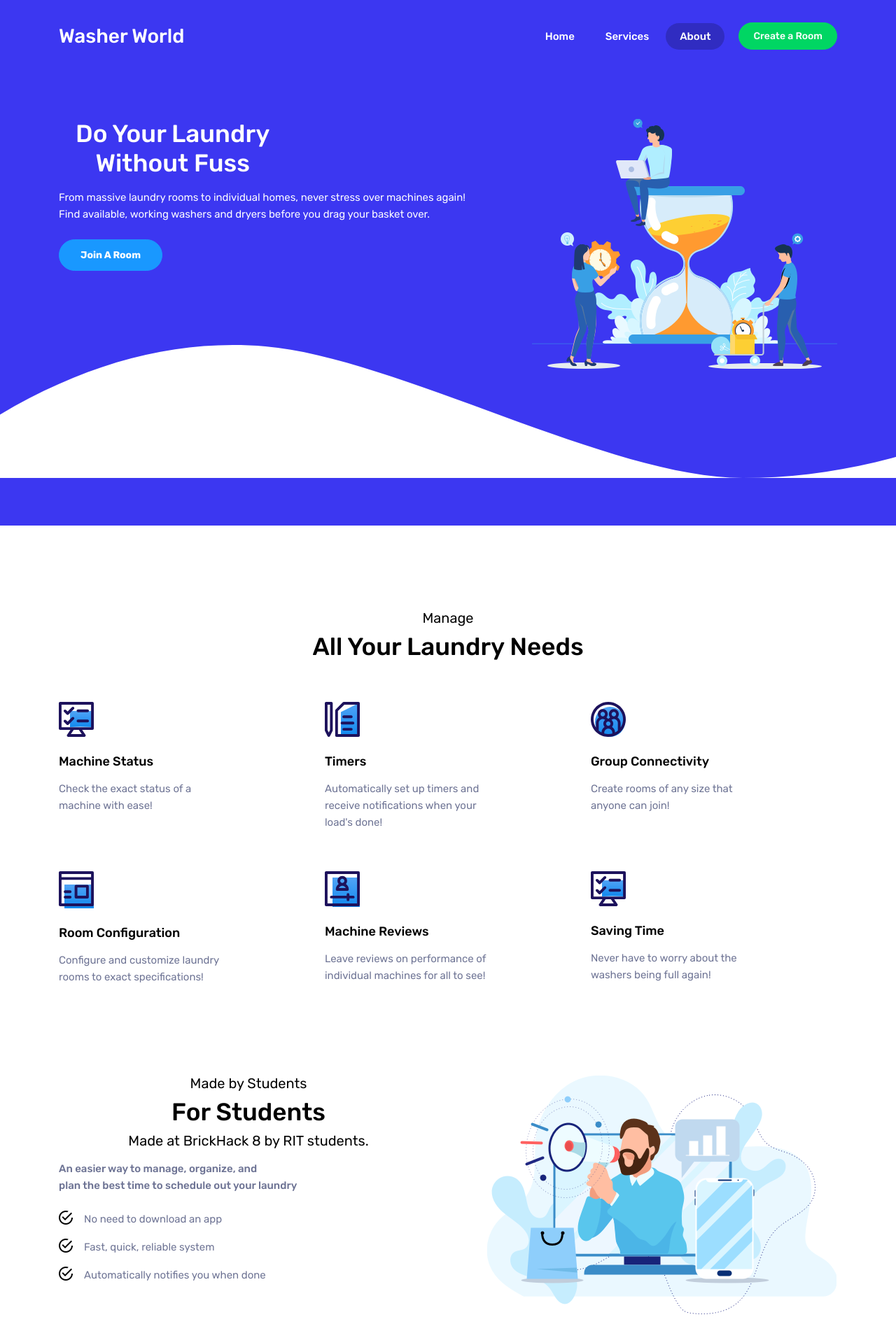
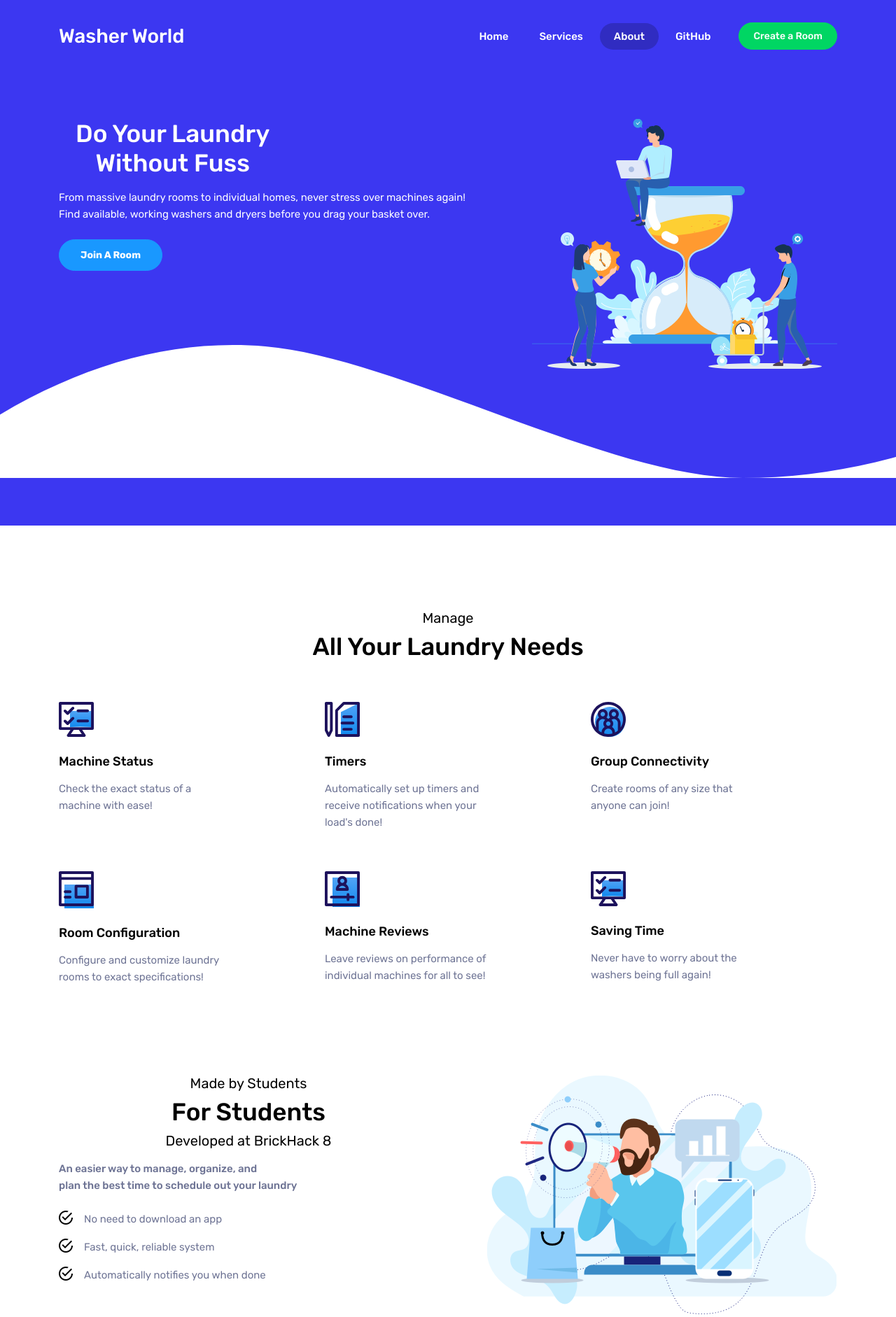
Before and after one commit to bifocalvisionary/WasherWorld, a Flask app: page / in a window 1280 px wide. Shown: the top 1882 px of the page at 70% size. Run offline with Flask 2, Linux system fonts and the light colour scheme; some libraries are stand-ins or nearby versions.

Commit message:
modified about

```diff
--- a/templates/index.html
+++ b/templates/index.html
@@ -35,6 +35,9 @@
 						</li>
 						<li class="nav-item">
 							<a class="nav-link" href="#about">About</a>
+						</li>
+						<li class="nav-item">
+							<a class="nav-link" href="#products">GitHub</a>
 						</li>
 						<li class="nav-item">
 							<a class="nav-link btn btn-success" href="create_room">Create a Room</a>
@@ -169,7 +172,7 @@
 						<div class="col-sm-6" data-aos="fade-up">
 							<h5 class="text-dark">Made by Students</h5>
 							<h3 class="font-weight-medium text-dark">For Students</h3>
-							<h5 class="text-dark mb-3">Made at BrickHack 8 by RIT students.</h5>
+							<h5 class="text-dark mb-3">Developed at BrickHack 8</h5>
 							<p class="font-weight-medium mb-4">An easier way to manage, organize, and <br>
 								 plan the best time to schedule out your laundry
 							</p>
```
